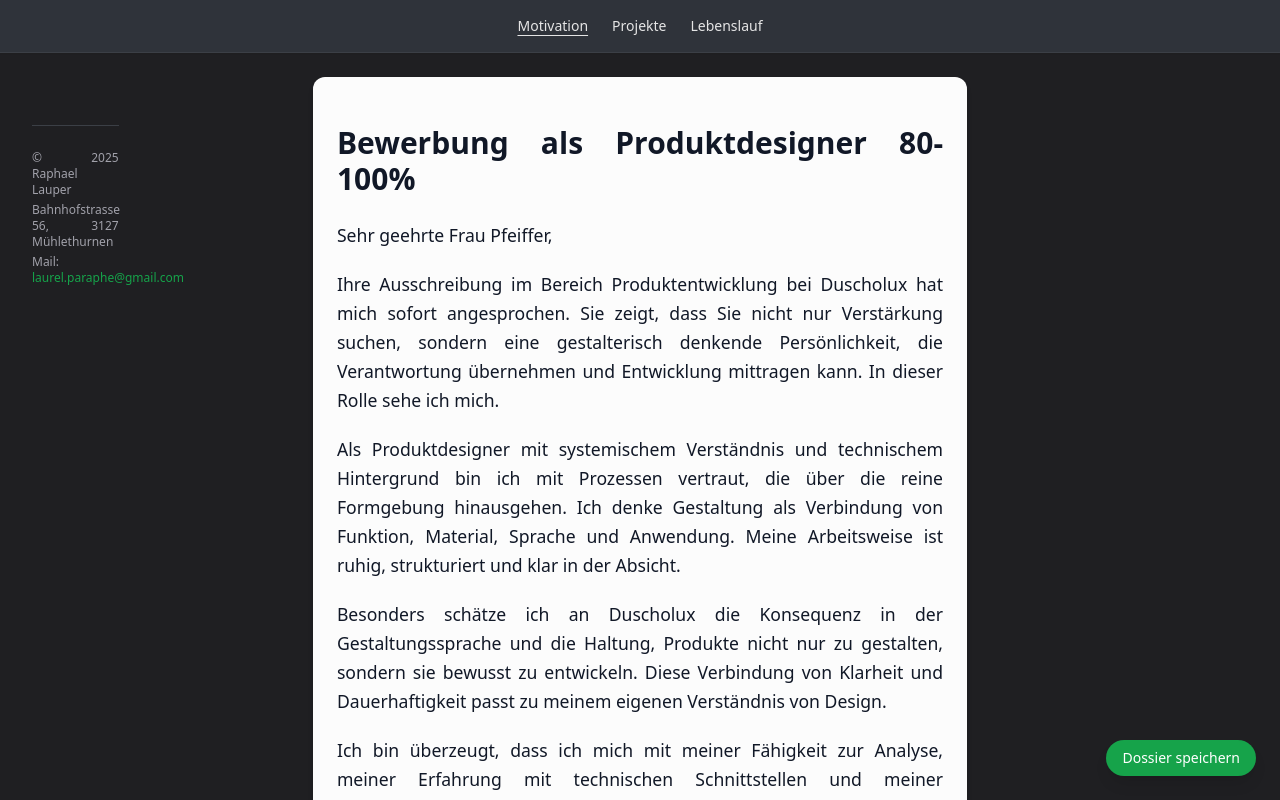
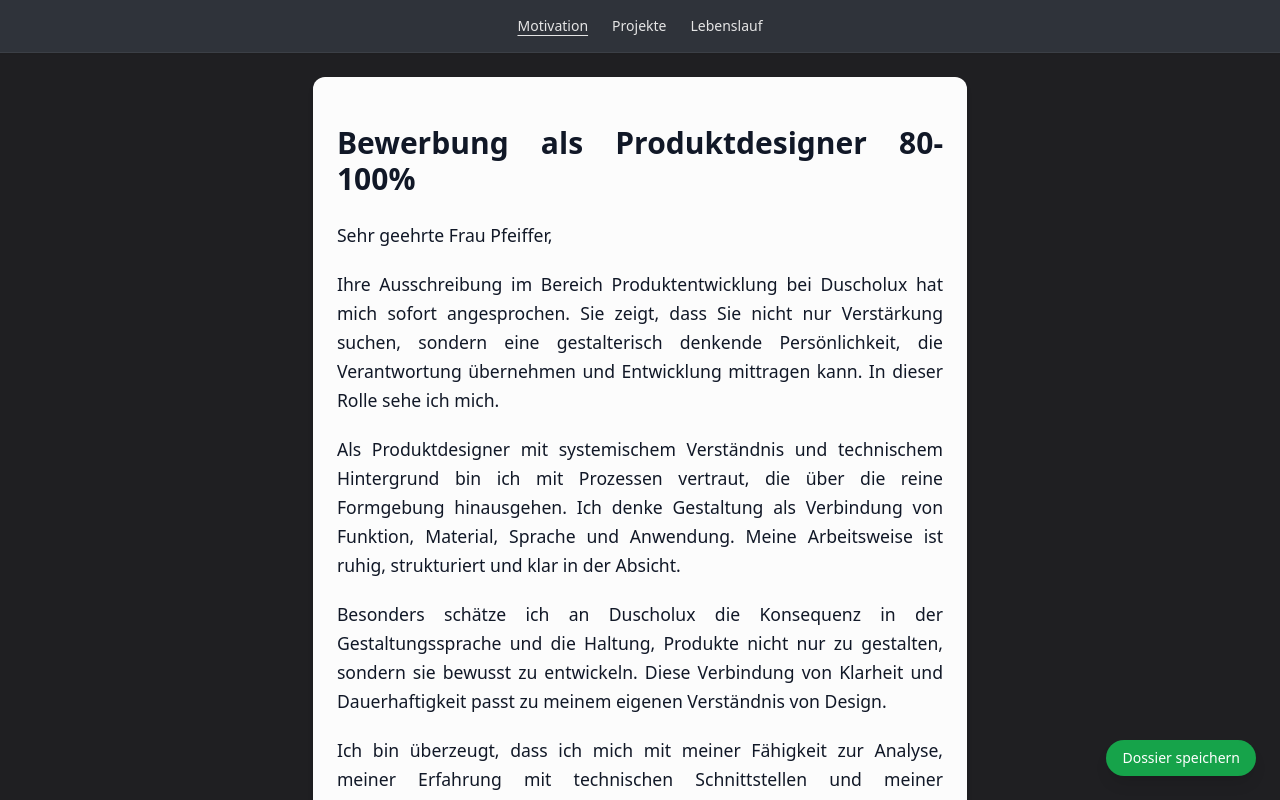
Before and after one commit to raphaellauper/bewerbungRL4789, a React (Vite) app: page / in a window 1280 px wide. Shown: the top 800 px of the page. Built offline with nearby package versions, Linux system fonts and the light colour scheme.

Commit message:
Update main.jsx

```diff
--- a/src/main.jsx
+++ b/src/main.jsx
@@ -1,19 +1,19 @@
-import Footer from './Footer.jsx';
 import React, { useState } from 'react';
 import ReactDOM from 'react-dom/client';
 import './index.css';
 
+import Motivation from './Motivation.jsx';
 import Projekte from './Projekte.jsx';
-import Motivation from './Motivation.jsx';
 import Lebenslauf from './Lebenslauf.jsx';
 import Glossar from './Glossar.jsx';
+import Footer from './Footer.jsx';
 import PdfExportButton from './PdfExportButton.jsx';
 
 function App() {
   const [seite, setSeite] = useState('motivation');
 
   return (
-    <div className="min-h-screen bg-base text-text font-sans">
+    <div className="min-h-screen flex flex-col bg-base text-text font-sans">
       <PdfExportButton />
 
       <header className="bg-surface text-text border-b border-border sticky top-0 z-50 shadow-sm px-6 py-4">
@@ -39,14 +39,20 @@ function App() {
         </nav>
       </header>
 
-      <main className="grid grid-cols-1 md:grid-cols-12 gap-4 px-4 md:px-8 py-6">
-        <Footer />
-        <div className="md:col-start-2 md:col-span-10">
+      <main className="flex-grow grid grid-cols-1 md:grid-cols-12 gap-4 px-4 md:px-8 py-6">
+        <div className="md:col-start-2 md:col-span-10 space-y-8">
           {seite === 'motivation' && <Motivation />}
           {seite === 'projekte' && <Projekte />}
-          {seite === 'cv' && <Lebenslauf />}
+          {seite === 'cv' && (
+            <>
+              <Lebenslauf />
+              <Glossar />
+            </>
+          )}
         </div>
       </main>
+
+      <Footer />
     </div>
   );
 }
```
